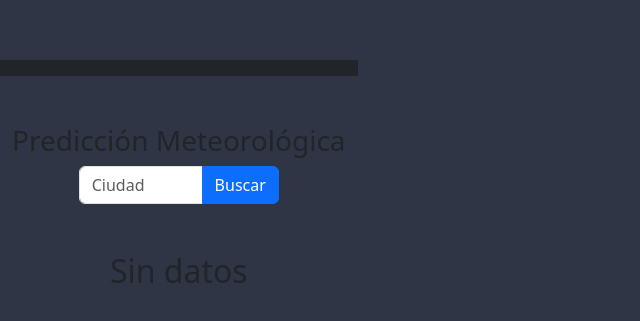
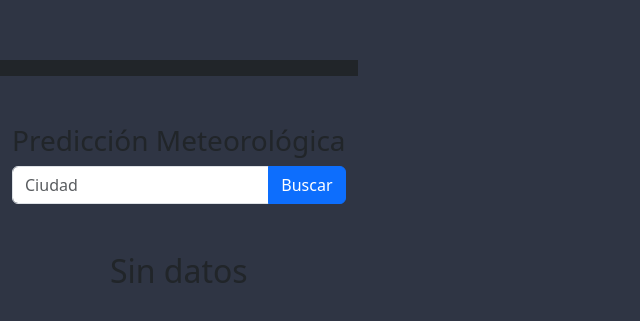
Before and after one commit to SebasProgrammer/API-Clima, a React (Vite) app: page / in a window 1280 px wide. Shown: the part 221-542 px from the top of the page, without its empty margins (0-640 px from the left). Built offline with nearby package versions, Linux system fonts and the light colour scheme.

Commit message:
changes2.0

```diff
--- a/src/App.css
+++ b/src/App.css
@@ -6,10 +6,6 @@ body{
 .App {
   text-align: center;
 
-}
-
-.input-group{
-  width: 60%;
 }
 
 .card{
```
